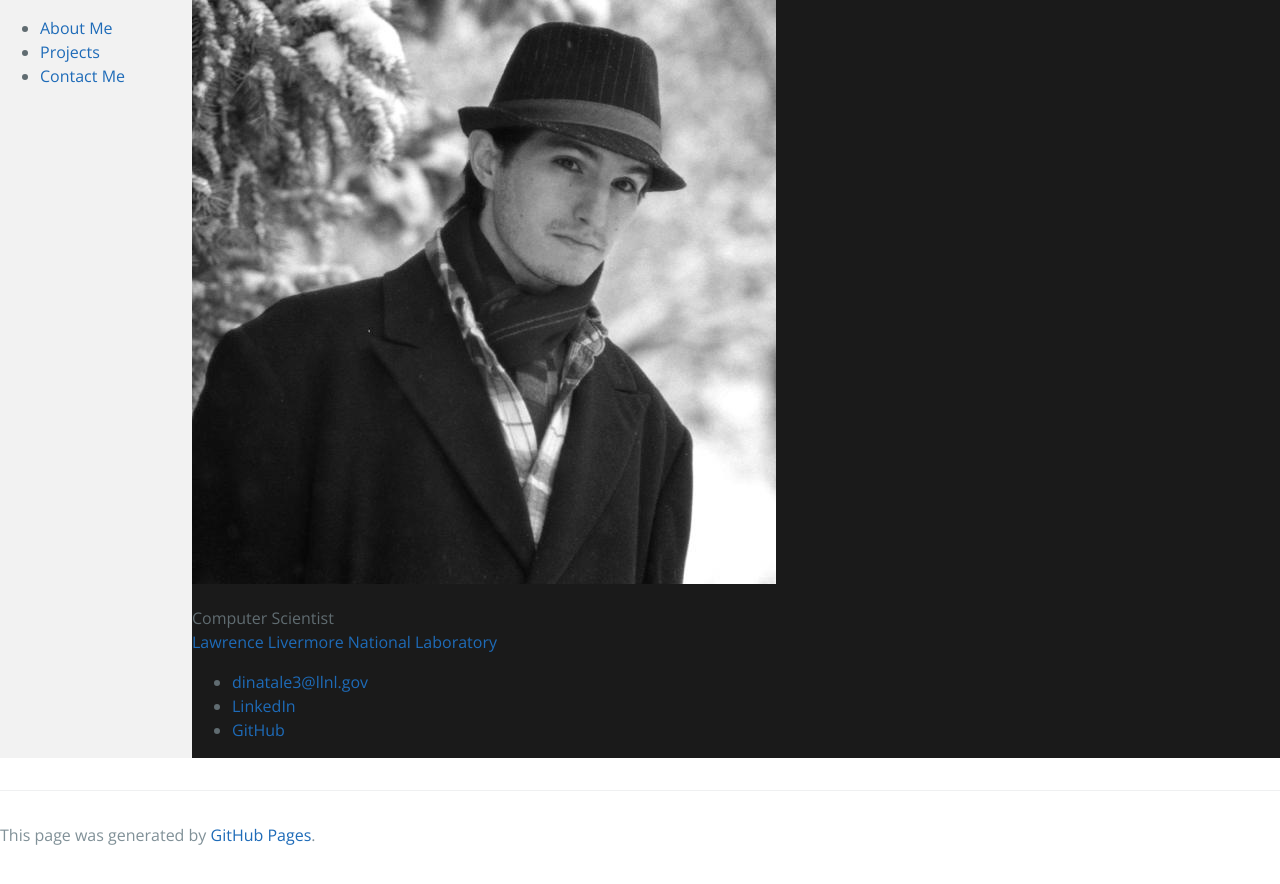
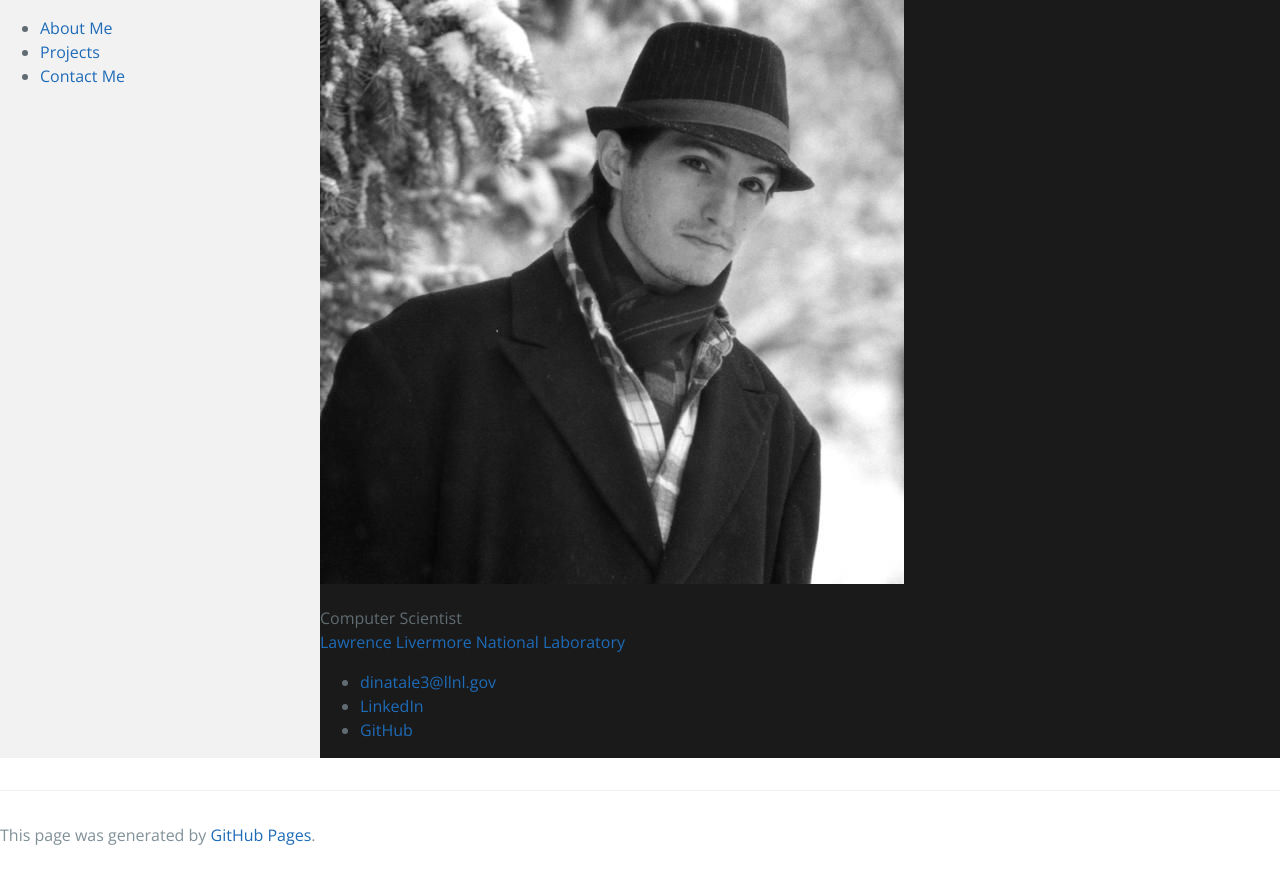
Before and after one commit to FrankD412/frankd412.github.io, a Jekyll site: the page built from index.html, in a window 1280 px wide. Shown: the top 884 px of the page. Built offline with Jekyll 4.4.1, drawn with Linux system fonts in a browser that asks for light colours.

Commit message:
Increase column width to 25%

```diff
--- a/assets/css/style.scss
+++ b/assets/css/style.scss
@@ -5,7 +5,7 @@
 
 div.default-content {
     display: grid;
-    grid-template-columns: 15% auto;
+    grid-template-columns: 25% auto;
     background-color: $content-bg-color;
 }
 
```
